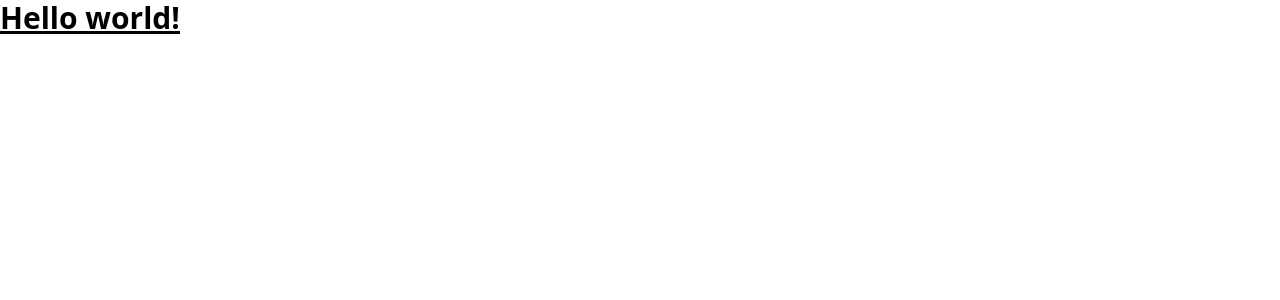
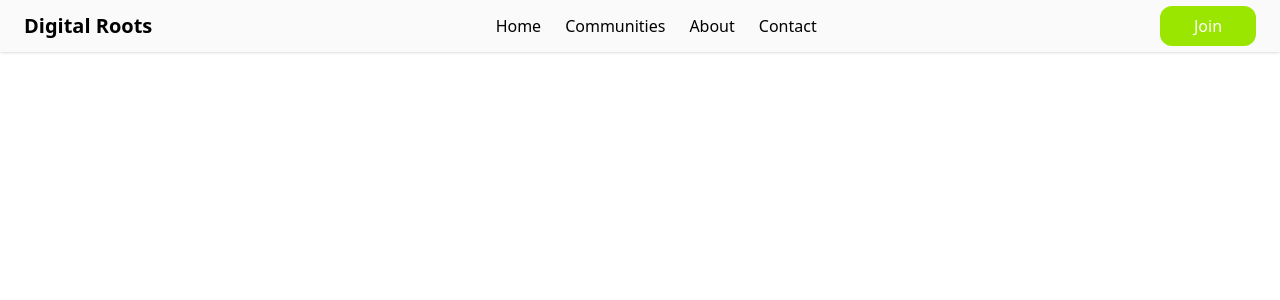
Before and after one commit to valeriasadik/digital-roots, a Next.js app: page / in a window 1280 px wide. Shown: the top 300 px of the page. Built offline with nearby package versions, Linux system fonts and the light colour scheme.

Commit message:
feat: create RootButton

```diff
--- a/src/app/components/Navbar.tsx
+++ b/src/app/components/Navbar.tsx
@@ -1,7 +1,42 @@
-export function Navbar(){
-    return(
-        <nav>
-            <h1>Digital Roots</h1>
-        </nav>
-    )
+"use client";
+
+import RootButton from "./ui/RootButton";
+
+export function Navbar() {
+  return (
+    <nav className="flex justify-between items-center fixed top-0 left-0 w-full h-13 px-6 bg-neutral-50 backdrop-blur-md shadow-sm">
+      <div className="logo-container">
+        <h1 className="text-xl font-semibold">Digital Roots</h1>
+      </div>
+
+      <div className="container-list">
+        <ul className="flex space-x-6">
+          <li>
+            <a href="#" className="hover:text-gray-700 transition">
+              Home
+            </a>
+          </li>
+          <li>
+            <a href="#" className="hover:text-gray-700 transition">
+              Communities
+            </a>
+          </li>
+          <li>
+            <a href="#" className="hover:text-gray-700 transition">
+              About
+            </a>
+          </li>
+          <li>
+            <a href="#" className="hover:text-gray-700 transition">
+              Contact
+            </a>
+          </li>
+        </ul>
+      </div>
+
+      <div className="container-button">
+        <RootButton label="Join" width="sm" variant="primary" onClick={()=> console.log('Holaa')}></RootButton>
+      </div>
+    </nav>
+  );
 }
--- /dev/null
+++ b/src/app/components/ui/RootButton.tsx
@@ -0,0 +1,47 @@
+"use client";
+
+import React from "react";
+
+interface ButtonProps {
+  label?: string;
+  onClick?: () => void;
+  variant?: "primary" | "secondary";
+  disabled?: boolean;
+   width?: "sm" | "md" | "lg";
+}
+
+export const RootButton: React.FC<ButtonProps> = ({
+  label,
+  onClick,
+  variant = "primary",
+  disabled = false,
+  width = "md",
+}) => {
+  const base =
+    "rounded-xl font-medium py-2 px-4 transition-colors duration-200";
+
+  const variants = {
+    primary: "bg-lime-400 text-white hover:bg-emerald-500",
+    secondary: "bg-amber-200 text-black hover:bg-yellow-500",
+  };
+
+
+  const widths = {
+    sm: "w-24",
+    md: "w-36",
+    lg: "w-48",
+  };
+  const disabledClass = disabled ? "opacity-60 cursor-not-allowed" : "";
+
+  return (
+    <button
+      onClick={!disabled ? onClick : undefined}
+      disabled={disabled}
+      className={`${base} ${variants[variant]} ${widths[width]} ${disabledClass}`}
+    >
+      {label}
+    </button>
+  );
+};
+
+export default RootButton;
--- a/src/app/layout.tsx
+++ b/src/app/layout.tsx
@@ -1,5 +1,4 @@
-import type { Metadata } from "next";
-import { Geist, Geist_Mono } from "next/font/google";
+
 import "./globals.css";
 
 
--- a/src/app/page.tsx
+++ b/src/app/page.tsx
@@ -1,9 +1,8 @@
+import { Navbar } from "./components/Navbar";
 
 
 export default function Home() {
   return (
-     <h1 className="text-3xl font-bold underline">
-      Hello world!
-    </h1>
+    <Navbar />
   );
 }
```
